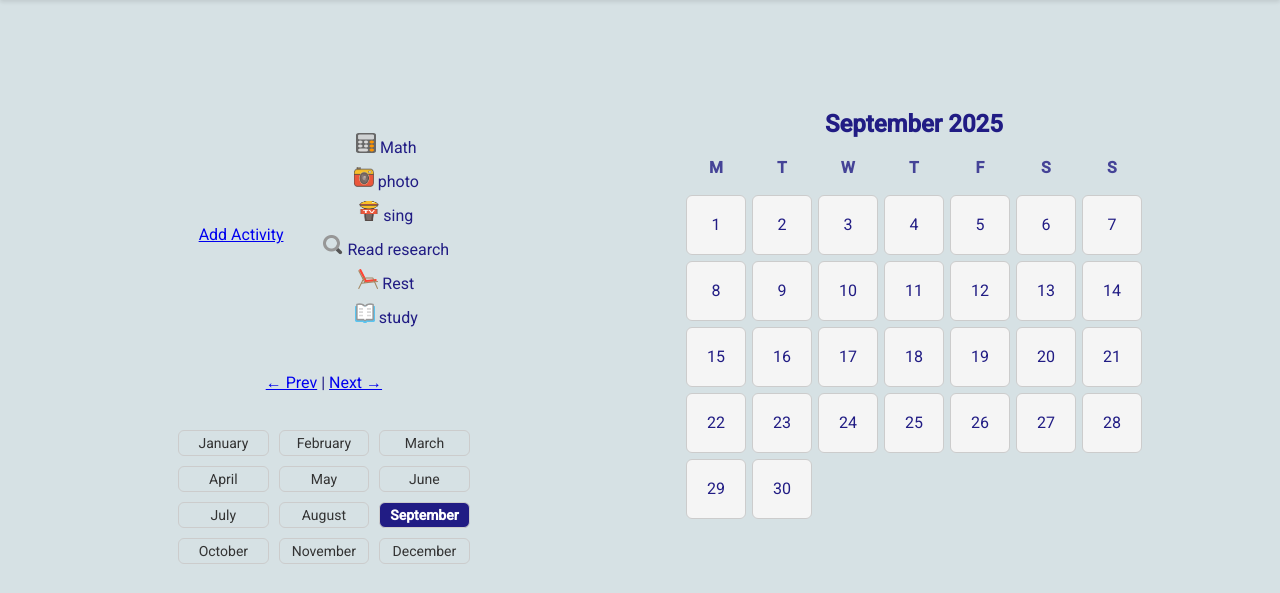
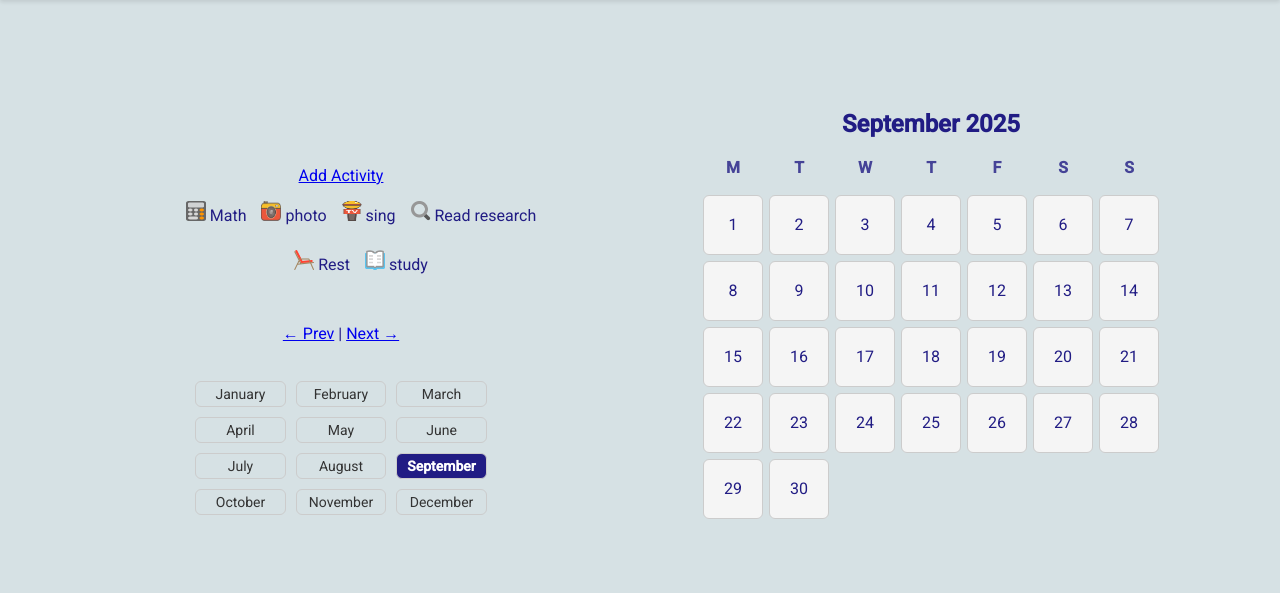
Before and after one commit to vicmoon/Python_JustDidIt, a Flask app: page /track in a window 1280 px wide. Shown: the part 88-681 px from the top of the page. Run offline with Flask 3, Linux system fonts and the light colour scheme; a user stored in the database is signed in; some libraries are stand-ins or nearby versions.

Commit message:
update style

```diff
--- a/static/style.css
+++ b/static/style.css
@@ -315,7 +315,7 @@ input {
 
 .tracking-existing-activities {
   display: flex;
-  flex-direction: row;
+  flex-direction: column;
   align-items: center;
   justify-content: center;
   margin-bottom: 20px;
@@ -330,6 +330,16 @@ input {
   margin-bottom: 30px;
 }
 
+.chosen-activity-list {
+  display: flex;
+  flex-direction: row;
+  justify-content: center;
+  align-items: center;
+  gap: 15px;
+  flex-wrap: wrap;
+  margin-bottom: 20px;
+  max-width: 400px;
+}
 .month-nav {
   display: flex;
   justify-content: center;
--- a/templates/track.html
+++ b/templates/track.html
@@ -9,7 +9,7 @@ Just Did It{% endblock %} {% block content %}
       </div>
 
       {% if activities %}
-      <ul id="activityList" class="list-unstyled d-flex flex-wrap gap-3 mt-2">
+      <ul id="activityList" class="chosen-activity-list">
         {% for a in activities %}
         <li class="activity-pill" data-id="{{ a.id }}" data-icon="{{ a.icon }}">
           <img
```
Also changed, not shown: instance/activities.db.
